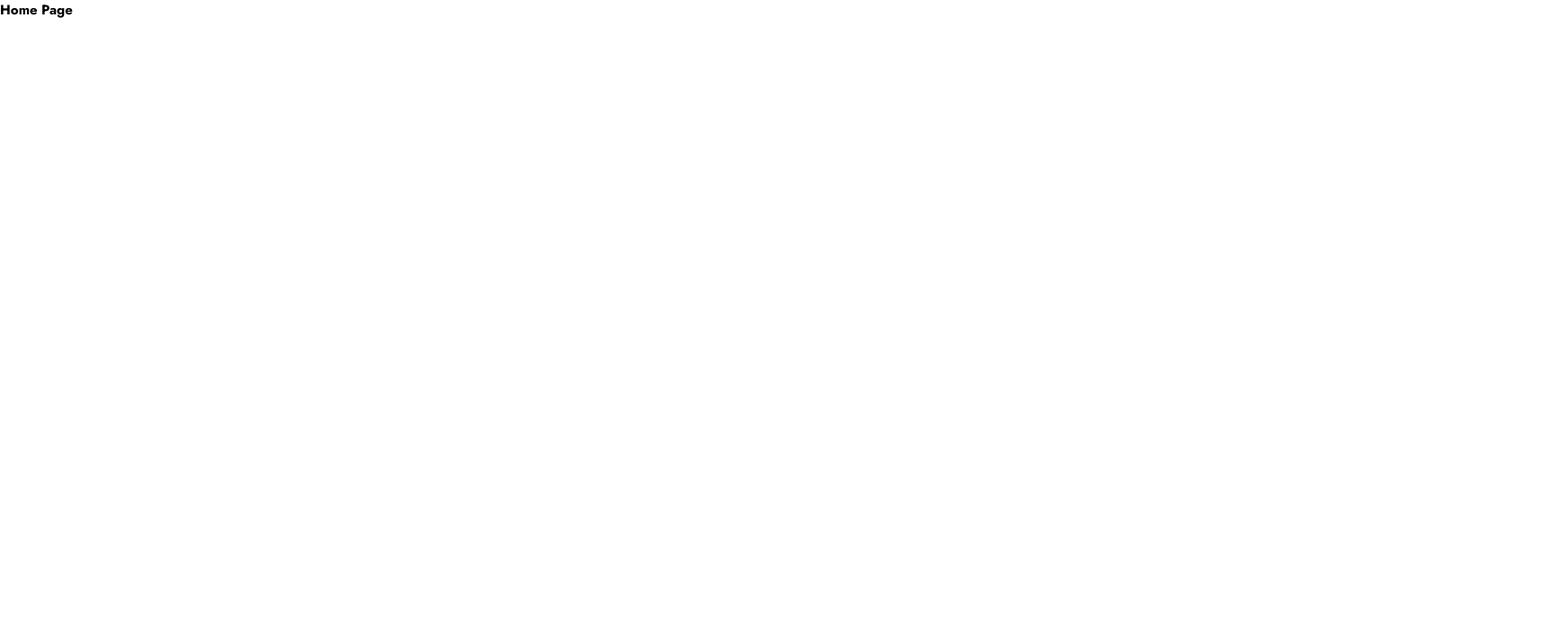
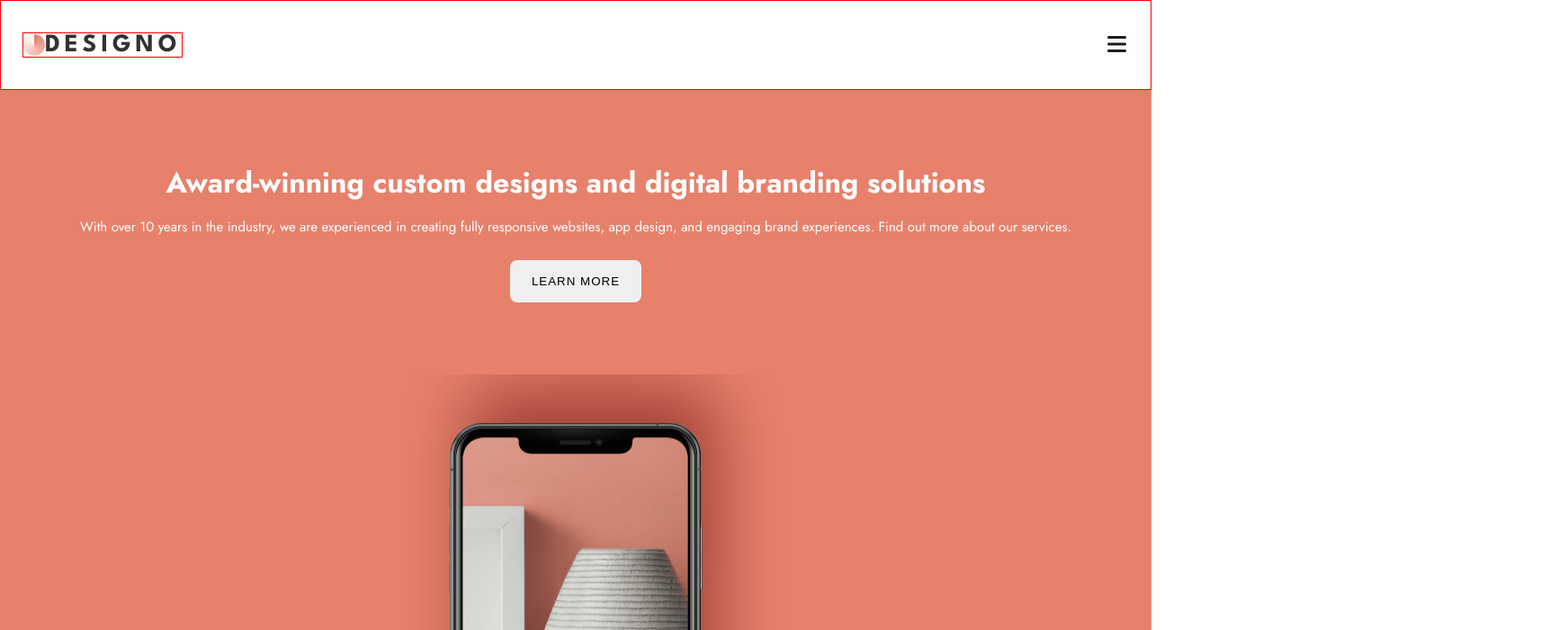
Before and after one commit to ringtho/designo, a JavaScript app: page / in a window 1280 px wide. Shown: the top 700 px of the page at 90% size, 1733 px wide, since content can reach past the window. Built offline with nearby package versions, Linux system fonts and the light colour scheme; the HTML template or start-up script is replaced by a standard one.

Commit message:
Added the header section and hero for the app

```diff
--- a/public/index.html
+++ b/public/index.html
@@ -3,6 +3,10 @@
   <head>
     <meta charset="utf-8" />
     <link rel="icon" href="%PUBLIC_URL%/favicon.ico" />
+    <link rel="stylesheet"
+    href="https://cdnjs.cloudflare.com/ajax/libs/font-awesome/6.4.0/css/all.min.css"
+    integrity="sha512-iecdLmaskl7CVkqkXNQ/ZH/XLlvWZOJyj7Yy7tcenmpD1ypASozpmT/E0iPtmFIB46ZmdtAc9eNBvH0H/ZpiBw=="
+    crossorigin="anonymous" referrerpolicy="no-referrer" />
     <meta name="viewport" content="width=device-width, initial-scale=1" />
     <meta name="theme-color" content="#000000" />
     <meta
--- a/src/index.css
+++ b/src/index.css
@@ -1,5 +1,14 @@
 @import url('https://fonts.googleapis.com/css2?family=Jost:wght@400;500;600;700&display=swap');
 @import url('https://fonts.googleapis.com/css2?family=League+Spartan:wght@500;700&display=swap');
+
+:root {
+  --text-color: #333136;
+  --primary-dark: #E7816B;
+  --primary-light: #FDF3F0;
+  --secondary-dark: #1D1C1E;
+  --primary-font: 'Jost', sans-serif;
+  --secondary-font: 'League Spartan', sans-serif;
+}
 
 * {
   box-sizing: border-box;
@@ -9,10 +18,101 @@
 
 body {
   /* font-family: 'League Spartan', sans-serif; */
-  font-family: 'Jost', sans-serif;
-  font-size: 62.5%;
+  font-family: var(--primary-font);
 }
 
-h1 {
-  font-size: 1.6rem;
+.nav-items {
+  padding: 35px 24px;
+  display: flex;
+  justify-content: space-between;
+  border:1px solid red;
+  align-items: center;
+  /* position: fixed; */
+  width: 100%;
+  z-index: 10;
 }
+
+.header-circle {
+  height: 24px;
+  width: 24px;
+  border-radius: 50%;
+  background: conic-gradient(from 90deg at 50% 50%, rgba(231, 129, 107, 0.0001) 0deg, #E7816B 359.74deg, rgba(231, 129, 107, 0.0001) 360deg);
+  transform: matrix(0, -1, -1, 0, 0, 0);
+}
+
+.title {
+  /* margin-left: 16px; */
+  font-size: 28px;
+  font-family: var(--secondary-font);
+  font-weight: 600;
+  letter-spacing: 5px;
+  color: var(--text-color);
+}
+
+.logo-container {
+  display: flex;
+  align-items: center;
+  border: 1px solid red;
+}
+
+.icon-container i{
+  font-size: 24px;
+  width: 24px;
+  height: 20px;
+  color: var(--secondary-dark);
+}
+
+.hero {
+  background-color: var(--primary-dark);
+  height: 843px;
+  position: relative;
+  z-index: -1;
+  display: flex;
+  flex-direction: column;
+}
+
+.hero-circle {
+  position: absolute;
+  width: 640px;
+  height: 640px;
+  left: calc(50% - 640px/2 + 772.5px);
+  top: calc(50% - 640px/2 + 640.5px);
+  background: linear-gradient(90deg, rgba(93, 2, 2, 0.0001) 0%, rgba(93, 2, 2, 0.497569) 100%);
+  mix-blend-mode: normal;
+  opacity: 0.31;
+  transform: matrix(0, -1, -1, 0, 0, 0);
+}
+
+.hero-content {
+  margin: 80px 24px;
+  text-align: center;
+}
+
+.hero-content > h2 {
+  font-size: 32px;
+  color: #FFFFFF;
+  margin-bottom: 14px;
+}
+
+.hero-content > p {
+  color: #FFFFFF;
+  font-size: 15px;
+  line-height: 25px;
+}
+
+.hero-btn {
+  padding: 16px 24px;
+  border: none;
+  border-radius: 8px;
+  letter-spacing: 1px;
+  margin-top: 24px;
+}
+
+.hero-image {
+  height: 543px;
+  margin: 0 46px 0 46px;
+  background-image: url('./assets/home/desktop/image-hero-phone.png');
+  background-repeat: no-repeat;
+  /* background-attachment: fixed; */
+  background-position: 50% 30%;
+}
--- a/src/pages/Home.js
+++ b/src/pages/Home.js
@@ -1,6 +1,34 @@
+
 
 const Home = () => {
-    return <h2>Home Page</h2>
+    return (
+        <>
+        <header className="nav-items">
+            <div className="logo-container">
+                <div className="header-circle"></div>
+                <h1 className="title">DESIGNO</h1>
+            </div>
+            <div className="icon-container">
+            <i className="fa-solid fa-bars"></i>
+            </div>
+        </header>
+        <main>
+            <section className="hero">
+                <div className="hero-circle"></div>
+                <div className="hero-content">
+                    <h2>Award-winning custom designs and digital branding solutions</h2>
+                    <p>With over 10 years in the industry, we are experienced in creating
+                        fully responsive websites, app design, and engaging brand experiences.
+                        Find out more about our services.</p>
+                    <button className="hero-btn">LEARN MORE</button>
+                </div>
+                <div className="hero-image"></div>
+            </section>
+
+        </main>
+        </>
+
+    )
 }
 
 export default Home
```
Also changed, not shown: 1 other file (tests, documents, lock files or other folders).
